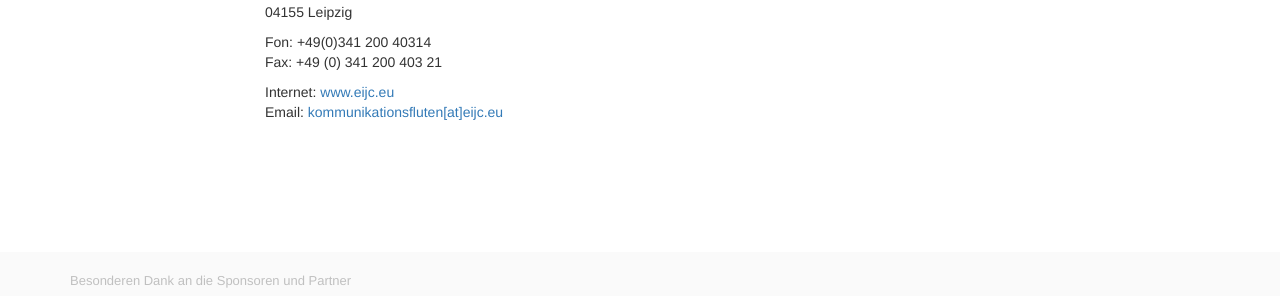
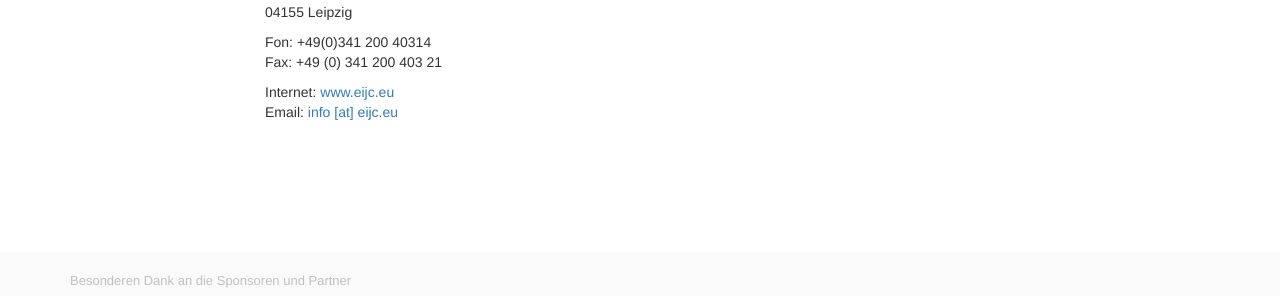
Before and after one commit to susedev/test, a Jekyll site: the page built from contact.html, in a window 1280 px wide. Shown: the part 829-1125 px from the top of the page. Built offline with Jekyll 4.4.1, drawn with Linux system fonts in a browser that asks for light colours; nearby versions of some CDN libraries.

Commit message:
Edit from JekyllCMS

```diff
--- a/contact.html
+++ b/contact.html
@@ -48,7 +48,7 @@ Menckestra&szlig;e 27<br />
 Fax: +49 (0) 341 200 403 21</p>
 
 <p>Internet: <a href="http://www.eijc.eu" target="_blank">www.eijc.eu</a><br />
-Email: <a href="mailto:kommunikationsfluten@eijc.eu">kommunikationsfluten[at]eijc.eu</a></p>
+Email: <a href="mailto:info@eijc.eu">info [at] eijc.eu</a></p>
 
 <p>&nbsp;</p>
 
```
